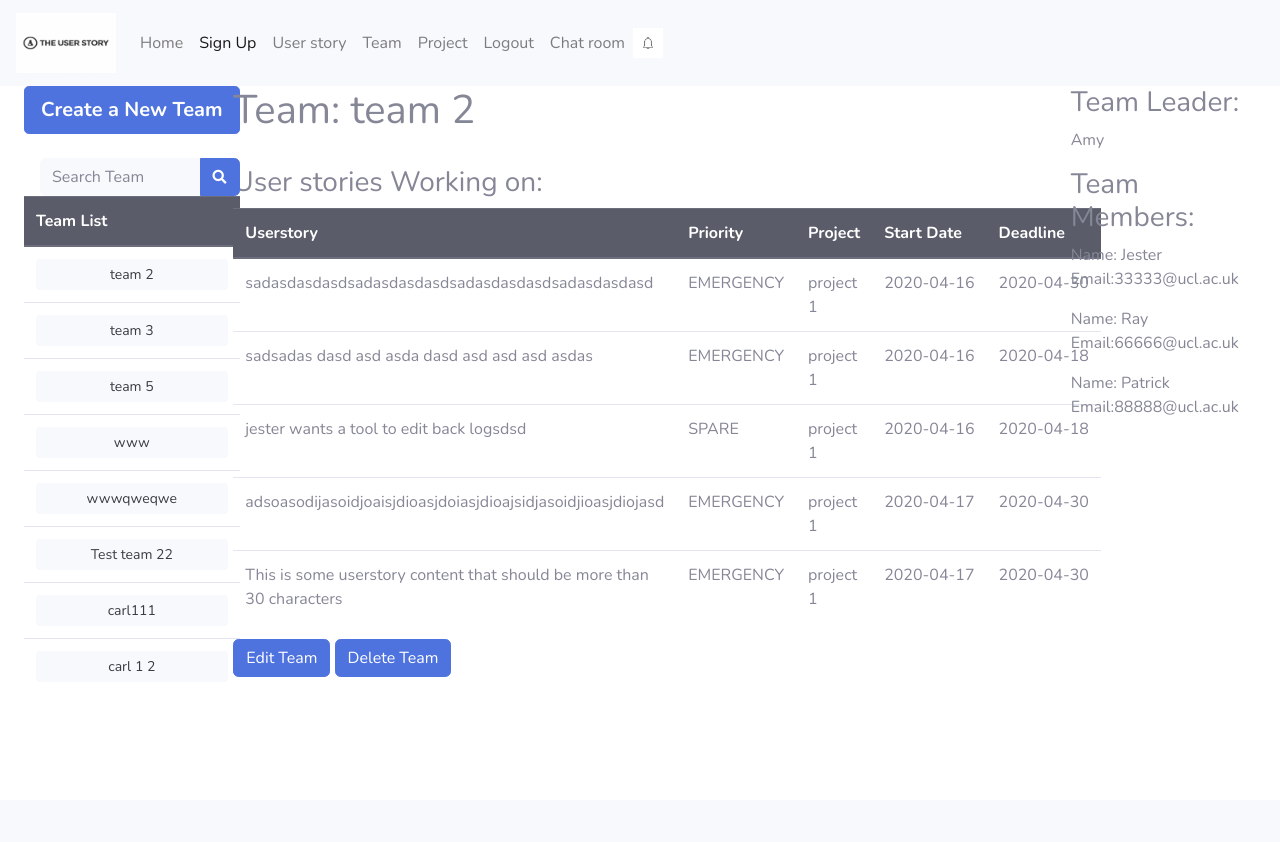
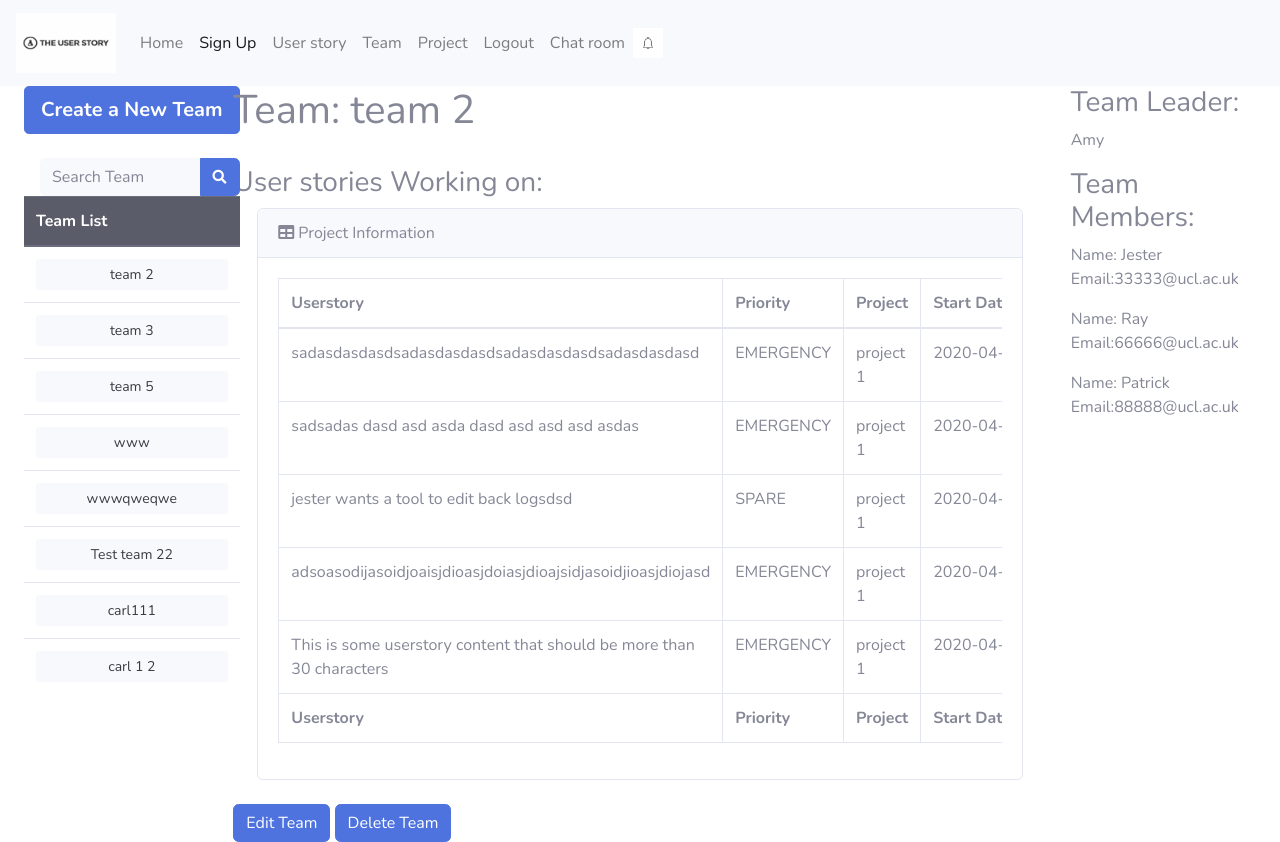
Before and after one commit to carlchengyt/Group6_WebApp, a Flask app: a page that uses app/templates/team_information.html in a window 1280 px wide. Before the commit the page ends 677 px from the top, so only its background shows below. Run offline with Flask 2, Linux system fonts and the light colour scheme; a user stored in the database is signed in; data comes from the database, SQL or seed files in the repository; parts of the project's set-up code (start-up, migrations or seed data) failed here and were passed over; some libraries are stand-ins or nearby versions.

Commit message:
Update html file of team_information and userstory_information

```diff
--- a/app/templates/team_information.html
+++ b/app/templates/team_information.html
@@ -8,15 +8,33 @@
         {% if not userstories %}
             <h3>No User Story Working on</h3>
         {% else %}
-            <table class="table">
-                <thead class="thead-dark">
+            <div class="container-fluid">
+                <div class="card mb-4">
+                    <div class="card-header"><i class="fas fa-table mr-1"></i>Project Information</div>
+                    <div class="card-body">
+                        <div class="table-responsive">
+                            <table class="table table-bordered" id="dataTable" width="100%" cellspacing="0">
+                                <thead>
                                 <tr>
-                    <th scope="col">Userstory</th>
-                    <th scope="col">Priority</th>
-                    <th scope="col">Project</th>
-                    <th scope="col"><span class="text-nowrap">Start Date</span></th>
-                    <th scope="col">Deadline</th>
+                                    <th>Userstory</th>
+                                    <th>Priority</th>
+                                    <th>Project</th>
+                                    <th>Start Date</th>
+                                    <th>Deadline</th>
                                 </tr>
+                                </thead>
+                                <tfoot>
+                                <tr>
+                                    <th>Userstory</th>
+                                    <th>Priority</th>
+                                    <th>Project</th>
+                                    <th>Start Date</th>
+                                    <th>Deadline</th>
+                                </tr>
+                                </tfoot>
+                                <tbody>
+
+
                                 {% for userstory in userstories %}
                                     <tr>
                                         <td>{{ userstory.content }}</td>
@@ -26,11 +44,19 @@
                                         <td><span class="text-nowrap">{{ userstory.deadline }}</span></td>
                                     </tr>
                                 {% endfor %}
-                </thead>
+                                </tbody>
                             </table>
+                        </div>
+                    </div>
+                </div>
+            </div>
         {% endif %}
-        <a class="btn btn-primary" href="{{ url_for('team.team_edition', team_id=team_details[0].team_id) }}">Edit Team</a>
-        <a class="btn btn-primary" href="{{ url_for('team.delete_team', team_id=team_details[0].team_id) }}">Delete Team</a>
+
+
+        <a class="btn btn-primary" href="{{ url_for('team.team_edition', team_id=team_details[0].team_id) }}">Edit
+            Team</a>
+        <a class="btn btn-primary" href="{{ url_for('team.delete_team', team_id=team_details[0].team_id) }}">Delete
+            Team</a>
     </div>
     <div class="col-2">
         <h3>Team Leader:</h3>
--- a/app/templates/userstory_information.html
+++ b/app/templates/userstory_information.html
@@ -12,7 +12,6 @@
             <button class="btn btn-primary btn-outline" type="submit">Search</button>
         </form>
         <main>
-
             <div class="container-fluid">
                 <div class="card mb-4">
                             <div class="card-header"><i class="fas fa-table mr-1"></i>Project Information</div>
@@ -75,11 +74,6 @@
                 </div>
             </div>
         </main>
-                    </td>
-                </tr>
-            {% endfor %}
-            </thead>
-        </table>
     </div>
 
 {% endblock %}
```
Lines whose indentation alone changed are shown as unchanged.
